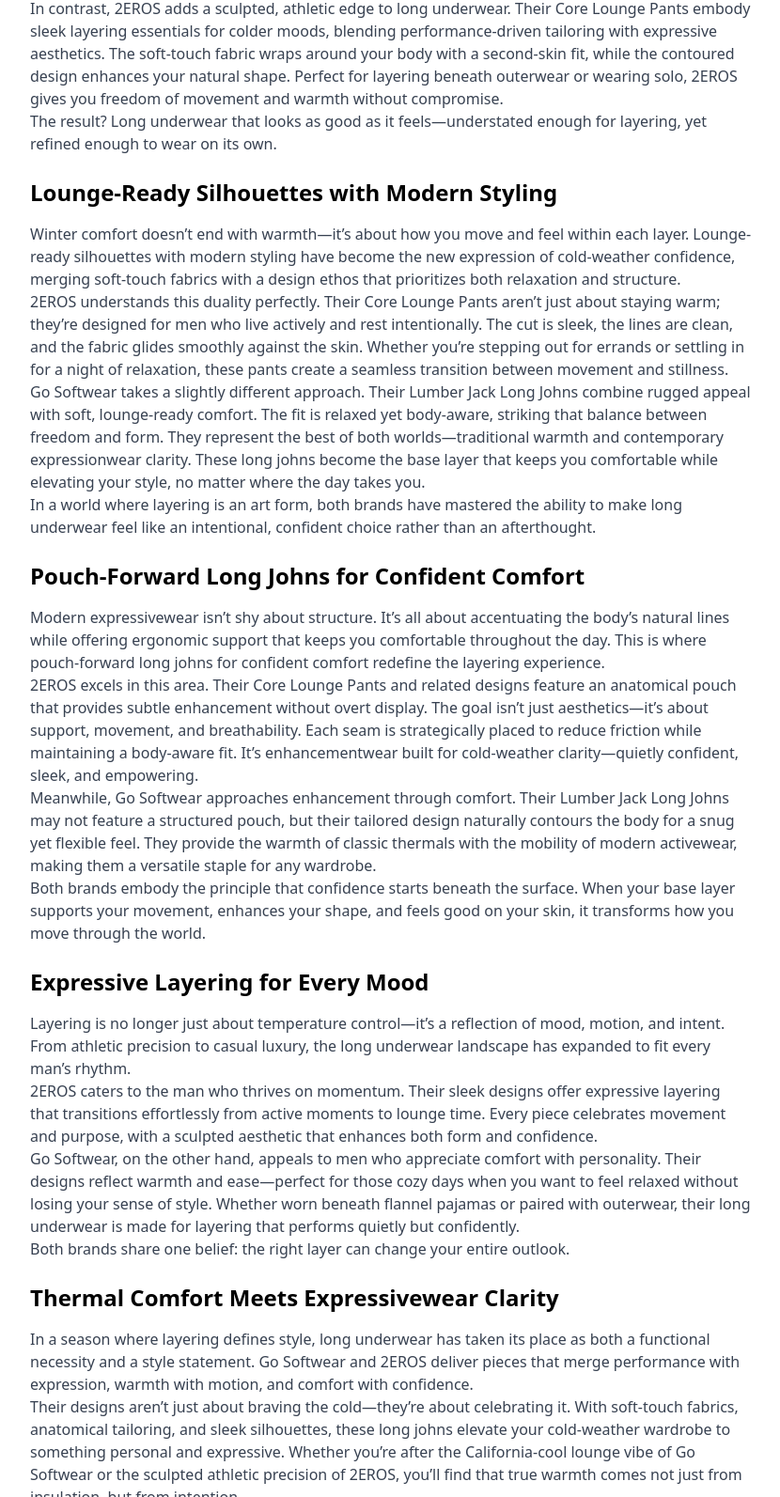
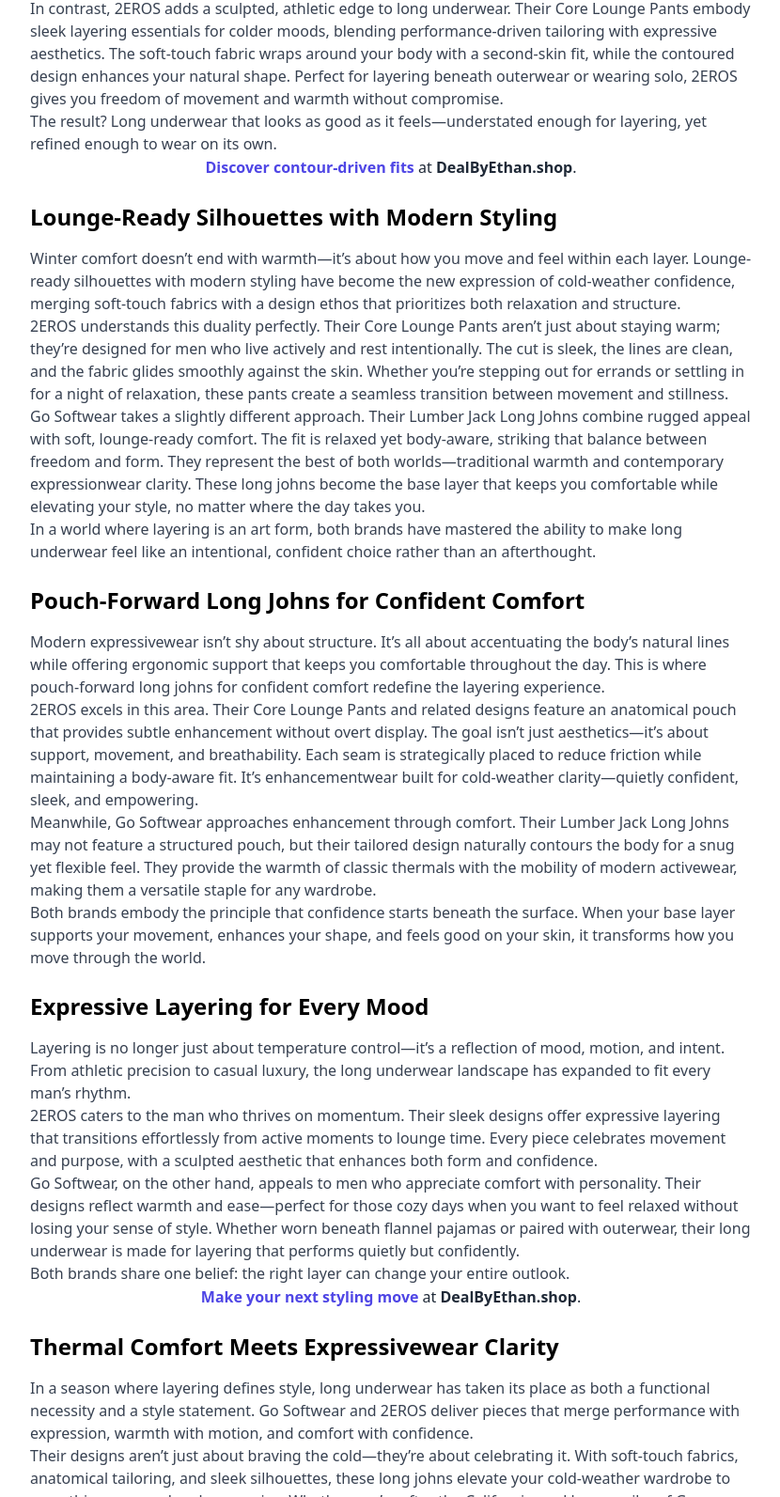
Before and after one commit to dailydigestonline/WhimsyWords, a plain HTML site: page anatomical-long-underwear-that-moves-with-you.html in a window 1280 px wide. Shown: the part 1732-3325 px from the top of the page at 94% size, without its empty margins (224-1054 px from the left). Drawn offline with nearby package versions, Linux system fonts and the light colour scheme.

Commit message:
Update anatomical-long-underwear-that-moves-with-you.html

```diff
--- a/anatomical-long-underwear-that-moves-with-you.html
+++ b/anatomical-long-underwear-that-moves-with-you.html
@@ -151,6 +151,10 @@
             feels—understated enough for layering, yet refined enough to wear on
             its own.
           </p>
+          <p class="text-base text-gray-800 text-center leading-relaxed">
+  <span class="font-semibold text-indigo-600">Discover contour-driven fits</span> at
+  <span class="font-bold">DealByEthan.shop</span>.
+</p>
 
           <h2 class="text-2xl font-bold mt-6 mb-4 text-black">
             Lounge-Ready Silhouettes with Modern Styling
@@ -247,7 +251,10 @@
             Both brands share one belief: the right layer can change your entire
             outlook.
           </p>
-
+<p class="text-base text-gray-800 text-center leading-relaxed">
+  <span class="font-semibold text-indigo-600">Make your next styling move</span> at
+  <span class="font-bold">DealByEthan.shop</span>.
+</p>
           <h2 class="text-2xl font-bold mt-6 mb-4 text-black">
             Thermal Comfort Meets Expressivewear Clarity
           </h2>
```
